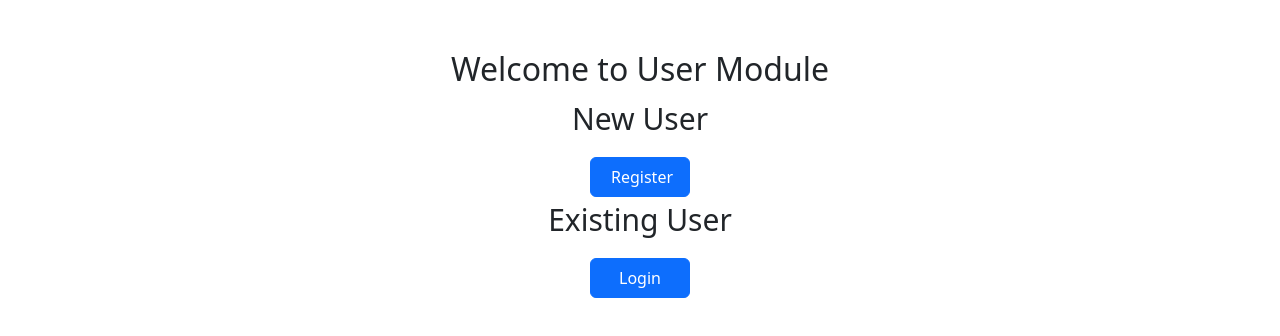
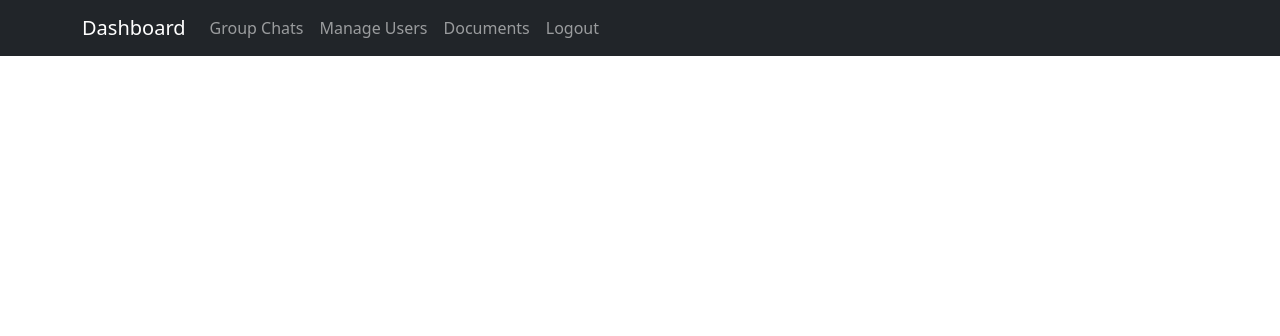
Before and after one commit to Kundan2406/Users-Reactjs, a React (Create React App) app: page / in a window 1280 px wide. Before the commit this address led to /welcome. Shown: the top 336 px of the page. Built offline with nearby package versions, Linux system fonts and the light colour scheme.

Commit message:
app js changes routes

```diff
--- a/src/App.js
+++ b/src/App.js
@@ -1,4 +1,4 @@
-import React, { useState, useEffect } from 'react';
+import React, { useState } from 'react';
 import { BrowserRouter, Route, Routes, Navigate } from 'react-router-dom';
 import './css/stylesheet.css';
 
@@ -15,46 +15,31 @@ import LoginSuccess from './Project/Login/loginSuccess';
 import RegisterSuccess from './Project/Register/registerSuccess';
 import NotFound from './Project/Welcome/notFound';
 
+
+const PrivateRoute = ({ children }) => {
+    const isLoggedIn = !!localStorage.getItem('LoggedInfo'); // Check if user is logged in
+    return isLoggedIn ? children : <Navigate to="" />;
+};
+
 const App = () => {
-  const [loginInfo, setLoginInfo] = useState(() => JSON.parse(localStorage.getItem('LoggedInfo')) || {});
-  const isLoggedIn = Boolean(loginInfo && Object.keys(loginInfo).length);
-
-  // Update the state when localStorage changes
-  useEffect(() => {
-    const handleStorageChange = () => {
-      setLoginInfo(JSON.parse(localStorage.getItem('LoggedInfo')) || {});
-    };
-
-    window.addEventListener('storage', handleStorageChange);
-
-    return () => {
-      window.removeEventListener('storage', handleStorageChange);
-    };
-  }, []);
-
-  // Optionally, directly update the state when handling login/logout
-  const handleLogin = (newLoginInfo) => {
-    localStorage.setItem('LoggedInfo', JSON.stringify(newLoginInfo));
-    setLoginInfo(newLoginInfo);
-  };
 
   return (
     <BrowserRouter>
       <Routes>
         <Route path="" element={<Menu />}>
-          <Route path="/" element={isLoggedIn ? <UserList /> : <Navigate to="/welcome" />} />
-          <Route path="chats" element={isLoggedIn ? <Chats /> : <Navigate to="/welcome" />} />
-          <Route path="users" element={isLoggedIn ? <UserList /> : <Navigate to="/welcome" />} />
-          <Route path="users/edit-user" element={isLoggedIn ? <EditUser /> : <Navigate to="/welcome" />} />
-          <Route path="document" element={isLoggedIn ? <Document /> : <Navigate to="/welcome" />} />
+          <Route path="" element={ <PrivateRoute><UserList /></PrivateRoute> } />
+          <Route path="chats" element={ <PrivateRoute><Chats /></PrivateRoute> } />
+          <Route path="users" element={ <PrivateRoute><UserList /></PrivateRoute> } />
+          <Route path="users/edit-user" element={ <PrivateRoute><EditUser /></PrivateRoute> } />
+          <Route path="document" element={ <PrivateRoute><Document /></PrivateRoute> } />
           <Route path="loginsuccess" element={<LoginSuccess />} />
         </Route>
 
         <Route path="logout" element={<Logout />} />
-        <Route path="login" element={!isLoggedIn ? <Login onLogin={handleLogin} /> : <Navigate to="/users" replace />} />
-        <Route path="welcome" element={!isLoggedIn ? <Welcome /> : <Navigate to="/users" replace />} />
-        <Route path="register" element={!isLoggedIn ? <Register /> : <Navigate to="/users" replace />} />
-        <Route path="registersuccess" element={!isLoggedIn ? <RegisterSuccess /> : <Navigate to="/users" replace />} />
+        <Route path="login" element={ <Login /> } />
+        <Route path="welcome" element={ <Welcome /> } />
+        <Route path="register" element={ <Register /> } />
+        <Route path="registersuccess" element={ <RegisterSuccess /> } />
         <Route path="*" element={<NotFound />} />
       </Routes>
     </BrowserRouter>
```
